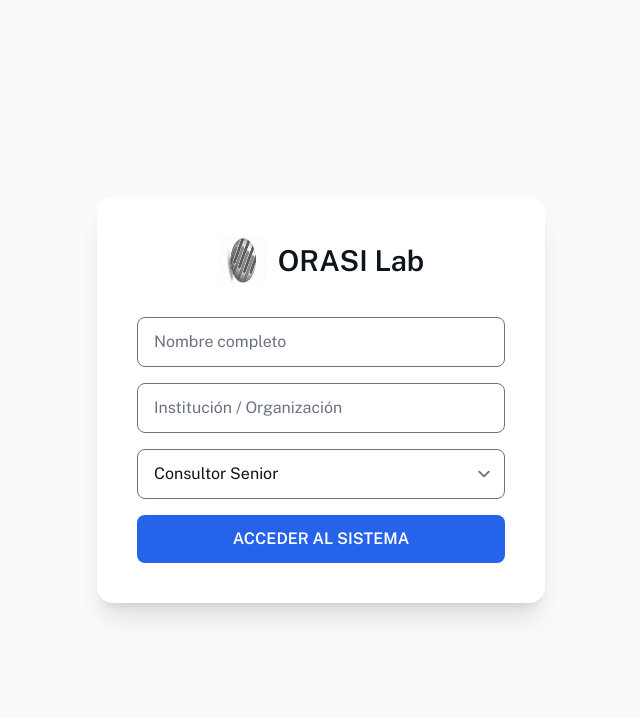
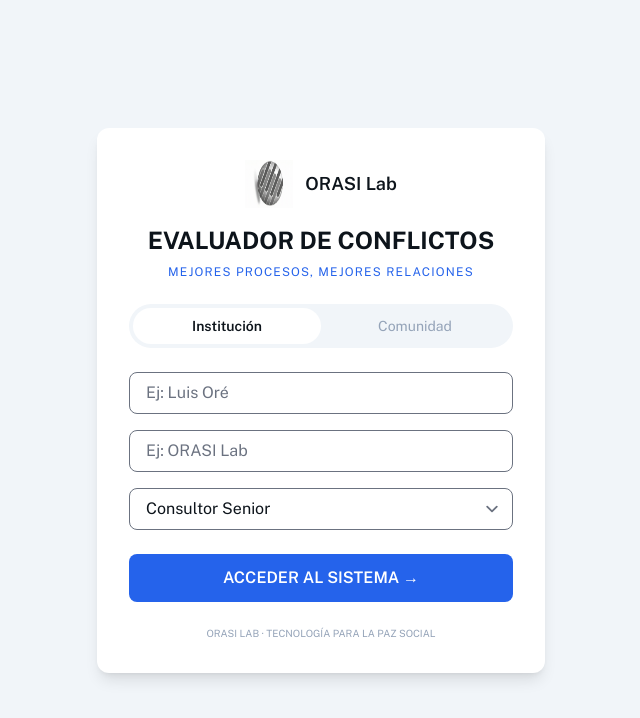
Before and after one commit to orasiconsultinggroup2-FL/ORASI-Lab-Evaluador-de-Conflictos-, a React (Vite) app: page /login in a window 1280 px wide. Shown: the top 718 px of the page, without its empty margins (319-959 px from the left). Built offline with nearby package versions, Linux system fonts and the light colour scheme.

Commit message:
fix: final layout login sidebar

```diff
--- a/App.tsx
+++ b/App.tsx
@@ -1,73 +1,38 @@
-import React from 'react';
-import { BrowserRouter, Routes, Route, Navigate } from 'react-router-dom';
+import { BrowserRouter, Routes, Route, Navigate } from "react-router-dom";
+import Layout from "./components/Layout";
+import Login from "./screens/Login";
+import Dashboard from "./screens/Dashboard";
+import Identification from "./screens/Identification";
 
-import Layout from './components/Layout';
-import Login from './screens/Login';
-import Dashboard from './screens/Dashboard';
-import Identificacion from './screens/Identificacion';
+export default function App() {
+  return (
+    <BrowserRouter>
+      <Routes>
+        {/* LOGIN (SIN LAYOUT) */}
+        <Route path="/login" element={<Login />} />
 
-import { ConflictProvider, useConflict } from './context/ConflictContext';
-
-/**
- * Protege rutas que requieren login
- */
-const PrivateRoute: React.FC<{ children: React.ReactNode }> = ({ children }) => {
-  const { user } = useConflict();
-  if (!user) return <Navigate to="/login" replace />;
-  return <>{children}</>;
-};
-
-const AppRoutes: React.FC = () => {
-  const { user } = useConflict();
-
-  return (
-    <Routes>
-      {/* ENTRADA ÚNICA */}
+        {/* APP (CON LAYOUT) */}
         <Route
           path="/"
-        element={<Navigate to={user ? '/dashboard' : '/login'} replace />}
-      />
-
-      {/* LOGIN (SIN LAYOUT, CON LOGO) */}
-      <Route path="/login" element={<Login />} />
-
-      {/* APP POST-LOGIN (CON LAYOUT) */}
-      <Route
-        path="/dashboard"
           element={
-          <PrivateRoute>
             <Layout>
               <Dashboard />
             </Layout>
-          </PrivateRoute>
           }
         />
 
         <Route
-        path="/identificacion"
+          path="/identification"
           element={
-          <PrivateRoute>
             <Layout>
-              <Identificacion />
+              <Identification />
             </Layout>
-          </PrivateRoute>
           }
         />
 
         {/* FALLBACK */}
-      <Route path="*" element={<Navigate to="/" replace />} />
+        <Route path="*" element={<Navigate to="/login" replace />} />
       </Routes>
+    </BrowserRouter>
   );
-};
-
-const App: React.FC = () => {
-  return (
-    <ConflictProvider>
-      <BrowserRouter>
-        <AppRoutes />
-      </BrowserRouter>
-    </ConflictProvider>
-  );
-};
-
-export default App;
+}
--- a/components/Layout.tsx
+++ b/components/Layout.tsx
@@ -1,42 +1,47 @@
-import { Outlet, useNavigate } from "react-router-dom";
 import OrasiBrand from "./OrasiBrand";
-import { useConflict } from "../context/ConflictContext";
+import { useNavigate } from "react-router-dom";
 
-export default function Layout() {
-  const { setUser } = useConflict();
+export default function Layout({ children }: { children: React.ReactNode }) {
   const navigate = useNavigate();
 
-  const logout = () => {
-    setUser(null);
-    navigate("/login");
-  };
-
   return (
-    <div className="h-screen w-screen flex overflow-hidden bg-slate-50">
+    <div className="flex h-screen w-screen overflow-hidden bg-slate-100">
       {/* SIDEBAR */}
       <aside className="w-64 bg-slate-900 text-white flex flex-col p-6">
-        <OrasiBrand size={42} />
+        <div className="mb-8">
+          <OrasiBrand size={42} />
+          <p className="text-xs text-slate-400 mt-2">
+            Evaluador de Conflictos
+          </p>
+        </div>
 
-        <nav className="mt-10 flex flex-col gap-4 text-sm">
-          <button onClick={() => navigate("/")} className="text-left hover:text-blue-400">
+        <nav className="flex-1 space-y-3">
+          <button
+            onClick={() => navigate("/")}
+            className="w-full text-left px-3 py-2 rounded hover:bg-slate-700"
+          >
             Panel Principal
           </button>
-          <button onClick={() => navigate("/identification")} className="text-left hover:text-blue-400">
+
+          <button
+            onClick={() => navigate("/identification")}
+            className="w-full text-left px-3 py-2 rounded hover:bg-slate-700"
+          >
             Identificación
           </button>
         </nav>
 
         <button
-          onClick={logout}
-          className="mt-auto bg-red-600 hover:bg-red-700 rounded-md py-2 text-sm"
+          onClick={() => navigate("/login")}
+          className="mt-6 bg-red-600 hover:bg-red-700 rounded py-2 text-sm"
         >
           Cerrar sesión
         </button>
       </aside>
 
-      {/* CONTENIDO SCROLLABLE */}
+      {/* CONTENIDO */}
       <main className="flex-1 overflow-y-auto p-8">
-        <Outlet />
+        {children}
       </main>
     </div>
   );
--- a/components/OrasiBrand.tsx
+++ b/components/OrasiBrand.tsx
@@ -1,16 +1,14 @@
-const OrasiBrand = ({ size = 48 }: { size?: number }) => {
+import orasiIcon from "/branding/orasi-icon.png";
+
+export default function OrasiBrand({ size = 40 }: { size?: number }) {
   return (
-    <div style={{ display: 'flex', alignItems: 'center', gap: 12 }}>
+    <div className="flex items-center gap-3">
       <img
-        src="/branding/orasi-icon.png"
+        src={orasiIcon}
         alt="ORASI Lab"
         style={{ width: size, height: size }}
       />
-      <span style={{ fontSize: size * 0.6, fontWeight: 600 }}>
-        ORASI Lab
-      </span>
+      <span className="text-lg font-semibold">ORASI Lab</span>
     </div>
   );
-};
-
-export default OrasiBrand;
+}
--- a/screens/Login.tsx
+++ b/screens/Login.tsx
@@ -1,79 +1,59 @@
-import React, { useState } from 'react';
-import { useNavigate } from 'react-router-dom';
-import { useConflict } from '../context/ConflictContext';
-import OrasiBrand from '../components/OrasiBrand';
+import OrasiBrand from "../components/OrasiBrand";
+import { useNavigate } from "react-router-dom";
 
-const Login: React.FC = () => {
-  const { setUser, setConflictInfo } = useConflict();
+export default function Login() {
   const navigate = useNavigate();
 
-  const [identityType, setIdentityType] = useState<'consultant' | 'community'>('consultant');
-  const [formData, setFormData] = useState({
-    name: '',
-    institution: '',
-    role: 'Senior Consultant',
-  });
+  return (
+    <div className="min-h-screen w-screen flex items-center justify-center bg-slate-100 px-4">
+      <div className="w-full max-w-md bg-white rounded-xl shadow-lg p-8">
+        <div className="flex flex-col items-center mb-6">
+          <OrasiBrand size={48} />
+          <h1 className="mt-4 text-2xl font-bold text-center">
+            EVALUADOR DE CONFLICTOS
+          </h1>
+          <p className="text-xs tracking-widest text-blue-600 mt-2">
+            MEJORES PROCESOS, MEJORES RELACIONES
+          </p>
+        </div>
 
-  const handleEnter = (e: React.FormEvent) => {
-    e.preventDefault();
-
-    if (formData.name.trim() && formData.institution.trim()) {
-      setUser({ ...formData, type: identityType });
-      setConflictInfo({ gestorResponsable: formData.name });
-      navigate('/');
-    }
-  };
-
-  return (
-    <div className="min-h-screen flex items-center justify-center bg-slate-50">
-      <div className="w-full max-w-md bg-white rounded-2xl shadow-xl p-10">
-
-        {/* BRAND */}
-        <div className="mb-8 flex justify-center">
-          <OrasiBrand />
+        {/* TABS */}
+        <div className="flex bg-slate-100 rounded-full p-1 mb-6">
+          <button className="flex-1 bg-white rounded-full py-2 text-sm font-semibold">
+            Institución
+          </button>
+          <button className="flex-1 text-sm text-slate-400">
+            Comunidad
+          </button>
         </div>
 
         {/* FORM */}
-        <form onSubmit={handleEnter} className="space-y-4">
-
+        <div className="space-y-4">
           <input
-            type="text"
-            placeholder="Nombre completo"
-            value={formData.name}
-            onChange={(e) => setFormData({ ...formData, name: e.target.value })}
-            className="w-full border rounded-lg px-4 py-3"
-            required
+            className="w-full border rounded-lg px-4 py-2"
+            placeholder="Ej: Luis Oré"
           />
-
           <input
-            type="text"
-            placeholder="Institución / Organización"
-            value={formData.institution}
-            onChange={(e) => setFormData({ ...formData, institution: e.target.value })}
-            className="w-full border rounded-lg px-4 py-3"
-            required
+            className="w-full border rounded-lg px-4 py-2"
+            placeholder="Ej: ORASI Lab"
           />
-
-          <select
-            value={formData.role}
-            onChange={(e) => setFormData({ ...formData, role: e.target.value })}
-            className="w-full border rounded-lg px-4 py-3"
-          >
-            <option value="Senior Consultant">Consultor Senior</option>
-            <option value="Conflict Analyst">Analista de Conflictos</option>
-            <option value="Community Leader">Líder Comunitario</option>
+          <select className="w-full border rounded-lg px-4 py-2">
+            <option>Consultor Senior</option>
+            <option>Líder Comunitario</option>
           </select>
+        </div>
 
         <button
-            type="submit"
-            className="w-full bg-blue-600 text-white rounded-lg py-3 font-semibold"
+          onClick={() => navigate("/")}
+          className="w-full mt-6 bg-blue-600 hover:bg-blue-700 text-white rounded-lg py-3 font-semibold"
         >
-            ACCEDER AL SISTEMA
+          ACCEDER AL SISTEMA →
         </button>
-        </form>
+
+        <p className="text-[10px] text-center text-slate-400 mt-6">
+          ORASI LAB · TECNOLOGÍA PARA LA PAZ SOCIAL
+        </p>
       </div>
     </div>
   );
-};
-
-export default Login;
+}
```
Lines whose indentation alone changed are shown as unchanged.
